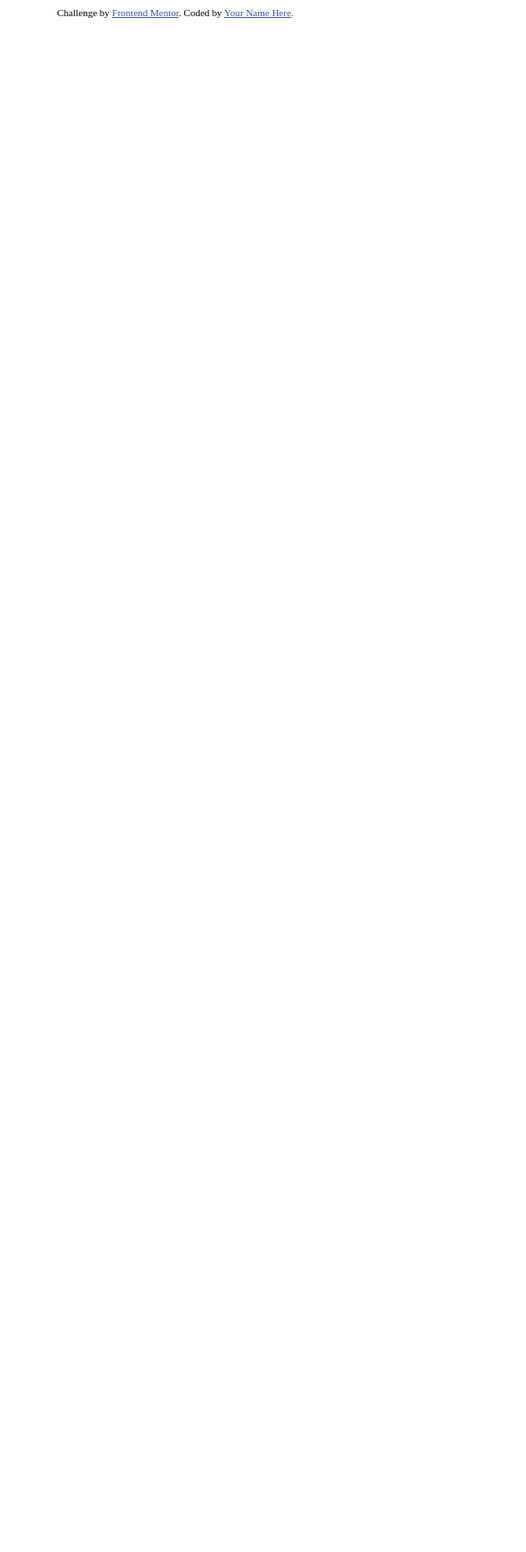
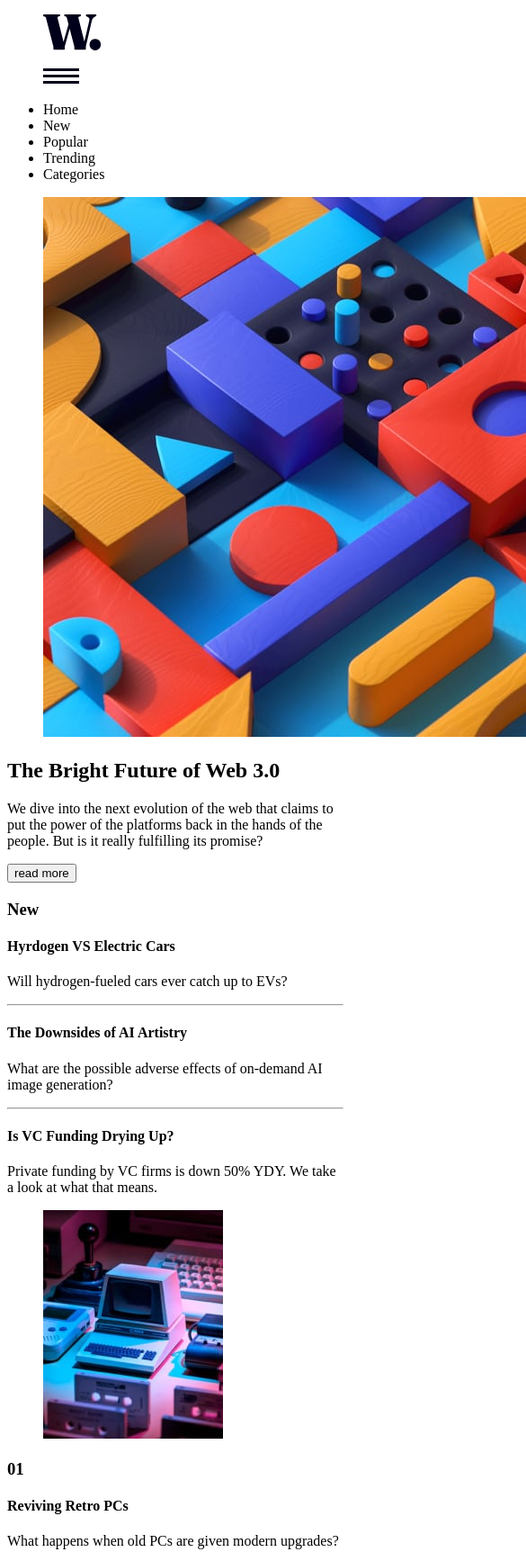
Before and after one commit to amidona/news-hompage-fm, a plain HTML site: page index.html in a window 390 px wide. Shown: the top 1725 px of the page at 90% size, 585 px wide, since content can reach past the window. Before the commit the page ends 844 px from the top, so only its background shows below. Drawn offline with Linux system fonts and the light colour scheme.

Commit message:
Wrote out HTML

```diff
--- a/index.html
+++ b/index.html
@@ -14,12 +14,81 @@
 </head>
 
 <body>
-
+<div class="wrapper">
+    <div class="content">
+        <header>
+            <figure>
+                <img src="images/logo.svg" alt="W." />
+            </figure>
+            <a href="#menu"><figure><img src="images/icon-menu.svg" /></figure></a>
+            <nav class="menu">
+                <ul>
+                    <li>Home</li>
+                    <li>New</li>
+                    <li>Popular</li>
+                    <li>Trending</li>
+                    <li>Categories</li>
+                </ul>
+            </nav>
+        </header>
+        <div class="popular">
+            <figure class="hero">
+                <img src="images/image-web-3-mobile.jpg" alt="A series of interconnecting blocks in various colors" />
+            </figure>
+            <h2> The Bright Future of Web 3.0</h2>
+            <p>We dive into the next evolution of the web that claims to put the power of the platforms back in the hands of the people. But is it really fulfilling its promise?</p>
+            <button>read more</button>
+        </div>
+        <div class="new">
+            <h3>New</h3>
+            <div class="story">
+                <h4>Hyrdogen VS Electric Cars</h4>
+                <p>Will hydrogen-fueled cars ever catch up to EVs?</p>
+            </div>
+            <hr>
+            <div class="story">
+                <h4>The Downsides of AI Artistry</h4>
+                <p>What are the possible adverse effects of on-demand AI image generation?</p>
+            </div>
+            <hr>
+            <div class="story">
+                <h4>Is VC Funding Drying Up?</h4>
+                <p>Private funding by VC firms is down 50% YDY. We take a look at what that means.</p>
+            </div>
+        </div>
+        <div class="trending">
+            <div class="story">
+                <figure>
+                    <img src="images/image-retro-pcs.jpg" alt="Various early generation home computers" />
+                </figure>
+                <h3>01</h3>
+                <h4>Reviving Retro PCs</h4>
+                <p>What happens when old PCs are given modern upgrades?</p>
+            </div>
+            <div class="story">
+                <figure>
+                    <img src="images/image-top-laptops.jpg" alt="Close-up of a black-and-red laptop keyboard" />
+                </figure>
+                <h3>02</h3>
+                <h4>Top 10 Laptops of 2022</h4>
+                <p>Our best picks for various needs and budgets.</p>
+            </div>
+            <div class="story">
+                <figure>
+                    <img src="images/image-gaming-growth.jpg" alt="A hand throwing a white gaming controller into the air" />
+                </figure>
+                <h3>03</h3>
+                <h4>The Growth of Gaming</h4>
+                <p>How the pandemic has sparked fresh opportunities.</p>
+            </div>
+        </div>
+    </div>
 
     <div class="attribution">
         Challenge by <a href="https://www.frontendmentor.io?ref=challenge" target="_blank">Frontend Mentor</a>.
         Coded by <a href="#">Your Name Here</a>.
     </div>
+</div>
 </body>
 
 </html>
```
